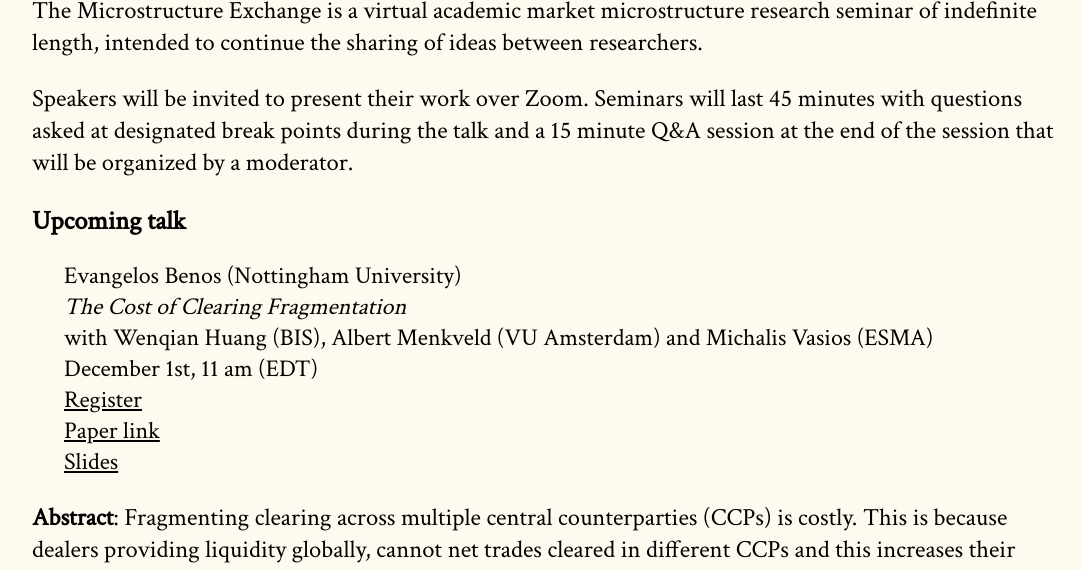
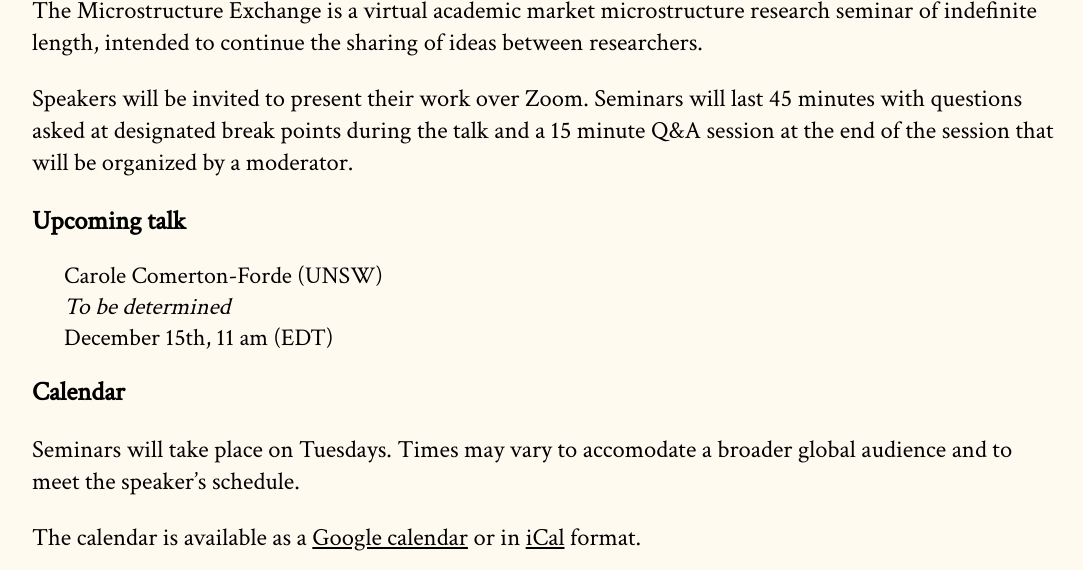
Before and after one commit to cpfiffer/microstructure.exchange, a Jekyll site: the page built from index.md, in a window 1280 px wide and 1400 px high, scrolled down 257 px. Shown: the top 570 px of the window, without its empty margins (96-1179 px from the left). Built offline with Jekyll 4.4.1, drawn with Linux system fonts in a browser that asks for light colours; some web fonts are replaced; some of the changed text lies outside the part shown.

Commit message:
Update config

```diff
--- a/_config.yml
+++ b/_config.yml
@@ -11,11 +11,11 @@ github:
   owner_name: Cameron Pfiffer
 
 speaker-info:
-  speaker-name: Evangelos Benos (Nottingham University)
-  speaker-paper: "The Cost of Clearing Fragmentation"
-  coauthors: "Wenqian Huang (BIS), Albert Menkveld (VU Amsterdam) and Michalis Vasios (ESMA)"
-  speaker-date: December 1st, 11 am (EDT)
+  speaker-name: Carole Comerton-Forde (UNSW)
+  speaker-paper: "To be determined"
+  # coauthors: "Wenqian Huang (BIS), Albert Menkveld (VU Amsterdam) and Michalis Vasios (ESMA)"
+  speaker-date: December 15th, 11 am (EDT)
   # discussant: "Gideon Saar (Cornell University)"
-  paper-link: https://www.bis.org/publ/work826.htm
-  webinar-link: https://stockholmuniversity.zoom.us/webinar/register/WN_8MtBysS0RIm99mrdJ3LuKg
-  slides-link: /slides/Slides_CCP_Basis_Nov2020.pdf
+  # paper-link: https://www.bis.org/publ/work826.htm
+  # webinar-link: https://stockholmuniversity.zoom.us/webinar/register/WN_8MtBysS0RIm99mrdJ3LuKg
+  # slides-link: /slides/Slides_CCP_Basis_Nov2020.pdf
--- a/index.md
+++ b/index.md
@@ -18,7 +18,7 @@ Speakers will be invited to present their work over Zoom. Seminars will last 45
 
 {% include upcoming-speaker.html %}
 
-**Abstract**: Fragmenting clearing across multiple central counterparties (CCPs) is costly. This is because dealers providing liquidity globally, cannot net trades cleared in different CCPs and this increases their collateral costs. These costs are then passed on to their clients through price distortions which take the form of a price differential (basis) when the same products are cleared in different CCPs. Using proprietary data, we document an economically significant CCP basis for U.S. dollar swap contracts cleared both at the Chicago Mercantile Exchange (CME) and the LCH in London and provide evidence consistent with a collateral cost explanation of this basis.
+<!-- **Abstract**: Fragmenting clearing across multiple central counterparties (CCPs) is costly. This is because dealers providing liquidity globally, cannot net trades cleared in different CCPs and this increases their collateral costs. These costs are then passed on to their clients through price distortions which take the form of a price differential (basis) when the same products are cleared in different CCPs. Using proprietary data, we document an economically significant CCP basis for U.S. dollar swap contracts cleared both at the Chicago Mercantile Exchange (CME) and the LCH in London and provide evidence consistent with a collateral cost explanation of this basis. -->
 
 
 ## Calendar
```
Also changed, not shown: other parts of index.md (+1 -0 lines).
